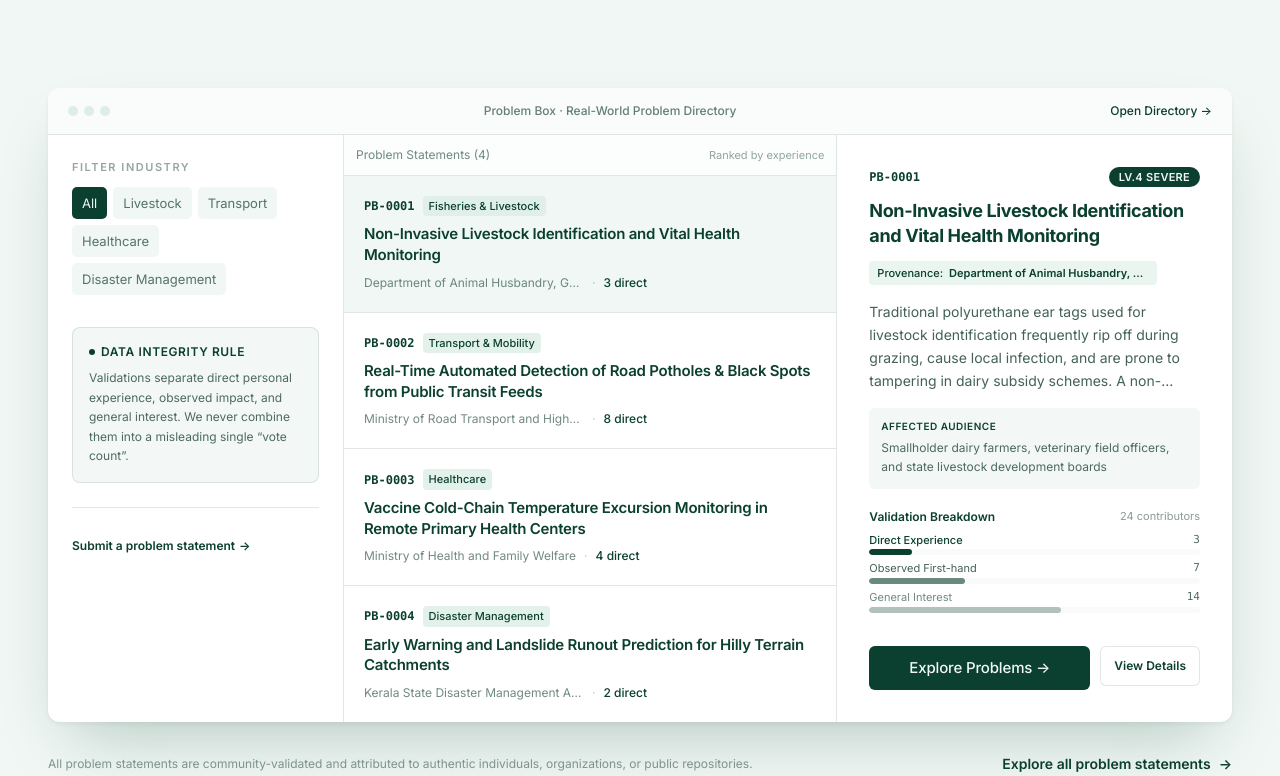
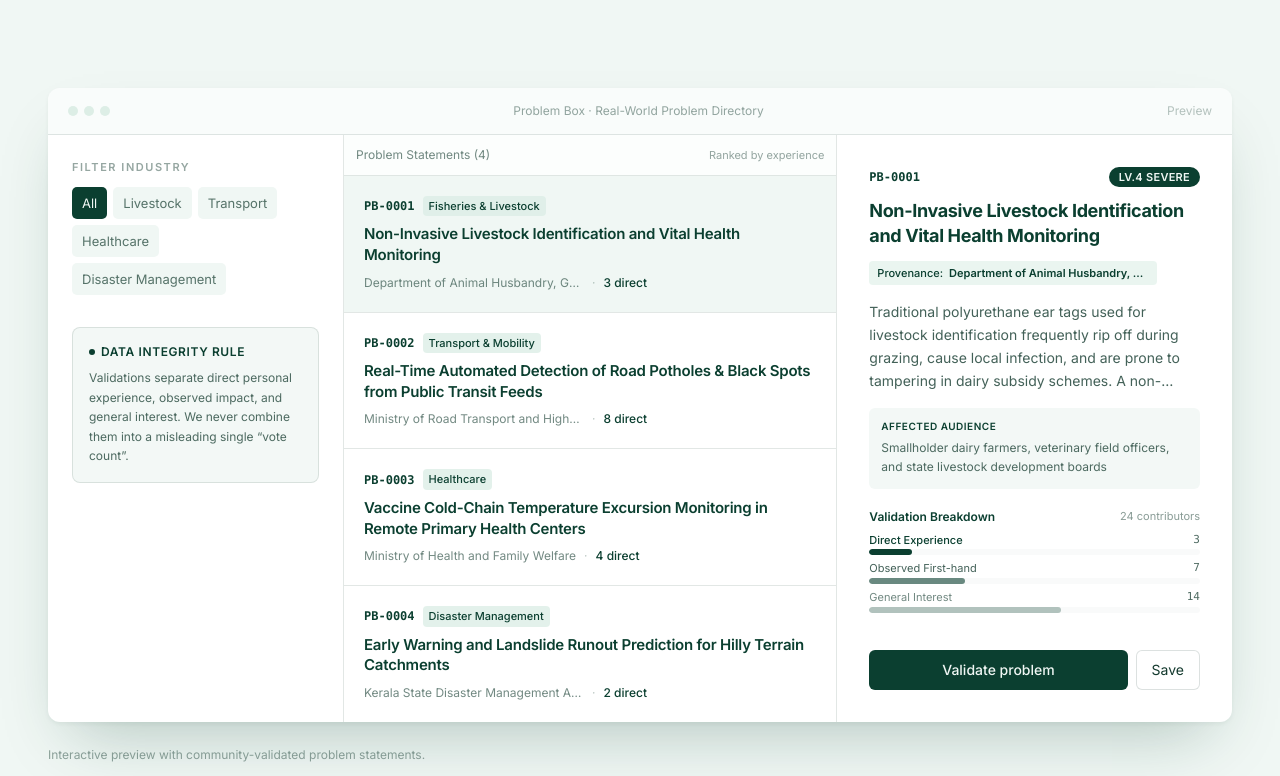
Before and after one commit to Sahalben/Cofoundrrr, a React (Vite) app: page / in a window 1280 px wide. Shown: the part 5404-6180 px from the top of the page. Built offline with nearby package versions, Linux system fonts and the light colour scheme; no server answers; the database is empty.

Commit message:
refactor(showcase): retain single focused Explore Problems CTA

```diff
--- a/src/sections/ProblemBoxShowcase.tsx
+++ b/src/sections/ProblemBoxShowcase.tsx
@@ -56,15 +56,10 @@ export function ProblemBoxShowcase() {
                 <span key={i} className="h-2.5 w-2.5 rounded-full bg-mint" />
               ))}
             </div>
-            <span className="text-[0.75rem] font-medium text-ink/65">
+            <span className="text-[0.75rem] text-ink/45">
               Problem Box · Real-World Problem Directory
             </span>
-            <a
-              href="#/problems"
-              className="text-[0.75rem] font-medium text-forest hover:underline"
-            >
-              Open Directory &rarr;
-            </a>
+            <span className="text-[0.75rem] text-ink/30">Preview</span>
           </div>
 
           <div className="grid lg:grid-cols-12">
@@ -103,15 +98,6 @@ export function ProblemBoxShowcase() {
                 </p>
               </div>
 
-              <div className="mt-6 pt-6 border-t border-line">
-                <a
-                  href="#/problems/submit"
-                  className="text-xs font-semibold text-forest hover:underline inline-flex items-center gap-1"
-                >
-                  <span>Submit a problem statement</span>
-                  <span aria-hidden="true">&rarr;</span>
-                </a>
-              </div>
             </aside>
 
             {/* Middle Column: Problem list */}
@@ -249,34 +235,22 @@ export function ProblemBoxShowcase() {
                 </div>
               </div>
 
-              {/* Action buttons */}
-              <div className="mt-8 flex flex-col sm:flex-row gap-2.5">
-                <Button href="#/problems" size="md" className="flex-1 justify-center text-center">
-                  Explore Problems &rarr;
-                </Button>
-                <a
-                  href={`#/problems/${active.ref}`}
-                  className="inline-flex h-10 items-center justify-center rounded-[6px] px-3.5 text-xs font-semibold text-forest ring-1 ring-inset ring-line hover:bg-mist transition-colors whitespace-nowrap"
-                >
-                  View Details
-                </a>
+              {/* Illustrative card actions */}
+              <div className="mt-6 flex gap-2">
+                <span className="inline-flex h-10 flex-1 items-center justify-center rounded-[6px] bg-forest text-[0.875rem] font-medium text-mist">
+                  Validate problem
+                </span>
+                <span className="inline-flex h-10 items-center justify-center rounded-[6px] px-4 text-[0.875rem] text-ink ring-1 ring-inset ring-ink/15">
+                  Save
+                </span>
               </div>
             </div>
           </div>
         </Reveal>
 
-        <div className="mt-8 flex flex-col sm:flex-row items-start sm:items-center justify-between gap-4">
-          <p className="text-[0.75rem] text-ink/50">
-            All problem statements are community-validated and attributed to authentic individuals, organizations, or public repositories.
-          </p>
-          <a
-            href="#/problems"
-            className="inline-flex items-center gap-2 text-sm font-semibold text-forest hover:underline"
-          >
-            <span>Explore all problem statements</span>
-            <span aria-hidden="true">&rarr;</span>
-          </a>
-        </div>
+        <p className="mt-6 text-[0.75rem] text-ink/45">
+          Interactive preview with community-validated problem statements.
+        </p>
       </Container>
     </section>
   )
```
